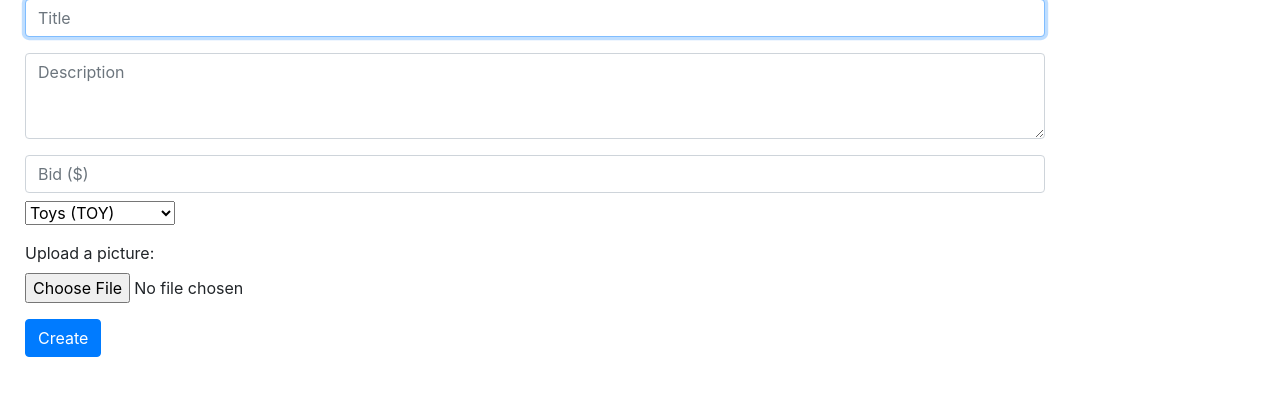
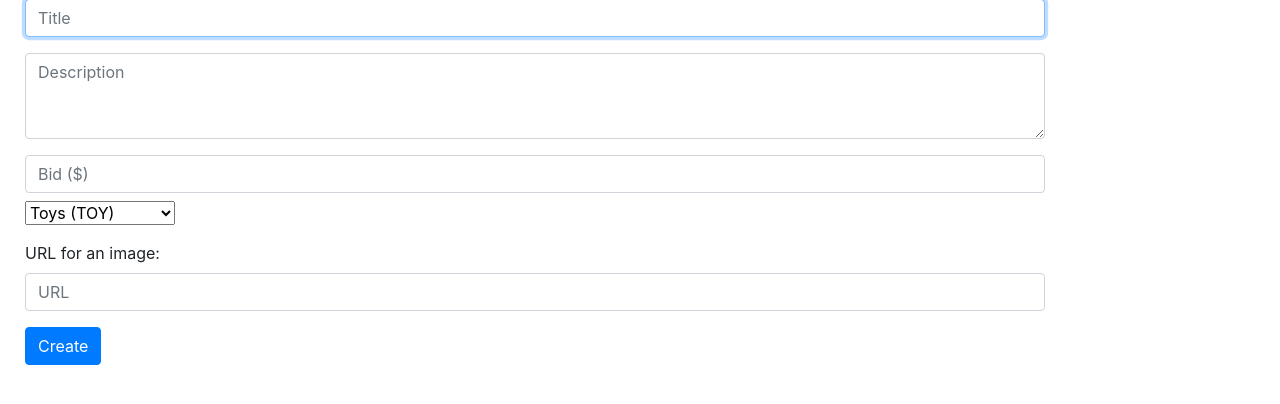
Before and after one commit to amirn003/commerce, a Django app: page /create/ in a window 1280 px wide. Shown: the part 220-624 px from the top of the page. Run offline with Django 3.2, Linux system fonts and the light colour scheme; data comes from the database, SQL or seed files in the repository; both versions use the stored data as it was after the commit; some libraries are stand-ins or nearby versions.

Commit message:
add store image url

```diff
--- a/auctions/models.py
+++ b/auctions/models.py
@@ -19,7 +19,9 @@ class Product(models.Model):
     category = models.ForeignKey(Category, on_delete=models.CASCADE, related_name="category_ref")
     description = models.TextField()
     initial_price = models.IntegerField(default=1)
-    picture = models.ImageField(upload_to='pictures/', blank=True, null=True, default='pictures/default.jpeg')
+    #picture = models.ImageField(upload_to='pictures/', blank=True, null=True, default='pictures/default.jpeg') #this is to store an image
+    # picture as an URL
+    picture = models.CharField(max_length=128, blank=True, null=True)
 
     def __str__(self):
         return f"{self.name} ({self.category}): {self.description}"
--- a/auctions/templates/auctions/create.html
+++ b/auctions/templates/auctions/create.html
@@ -24,9 +24,13 @@
         </select>
     </div>
     <div class="form-group">
+        <label for="picture">URL for an image:</label>
+        <input autofocus class="form-control" type="text" name="picture" placeholder="URL">
+    </div>
+    <!-- <div class="form-group">
         <label for="picture">Upload a picture:</label>
         <input class="form-control-file" type="file" name="picture" id="picture">
-    </div>
+    </div> -->
     <!-- <div class="ml-3"> -->
       <input class="btn btn-primary" type="submit" value="Create">
     <!-- </div> -->
--- a/commerce/settings.py
+++ b/commerce/settings.py
@@ -12,9 +12,13 @@ https://docs.djangoproject.com/en/3.0/ref/settings/
 
 import os
 
+
 # Build paths inside the project like this: os.path.join(BASE_DIR, ...)
 BASE_DIR = os.path.dirname(os.path.dirname(os.path.abspath(__file__)))
 
+
+MEDIA_URL = '/pictures/'
+MEDIA_ROOT = os.path.join(BASE_DIR, 'pictures/')
 
 # Quick-start development settings - unsuitable for production
 # See https://docs.djangoproject.com/en/3.0/howto/deployment/checklist/
--- a/commerce/views.py
+++ b/commerce/views.py
@@ -26,7 +26,8 @@ def add(request):
         bid = int(request.POST["bid"])
         category_id = request.POST["category"]
         current_user = request.user
-        picture = request.FILES.get("picture")
+        #picture = request.FILES.get("picture") # to capture an image
+        picture = request.POST["picture"]
 
         ## Create an object Category
         category = Category.objects.get(id=category_id)
```
Also changed, not shown: auctions/migrations/0012_auto_20241012_0437.py (added), db.sqlite3.
